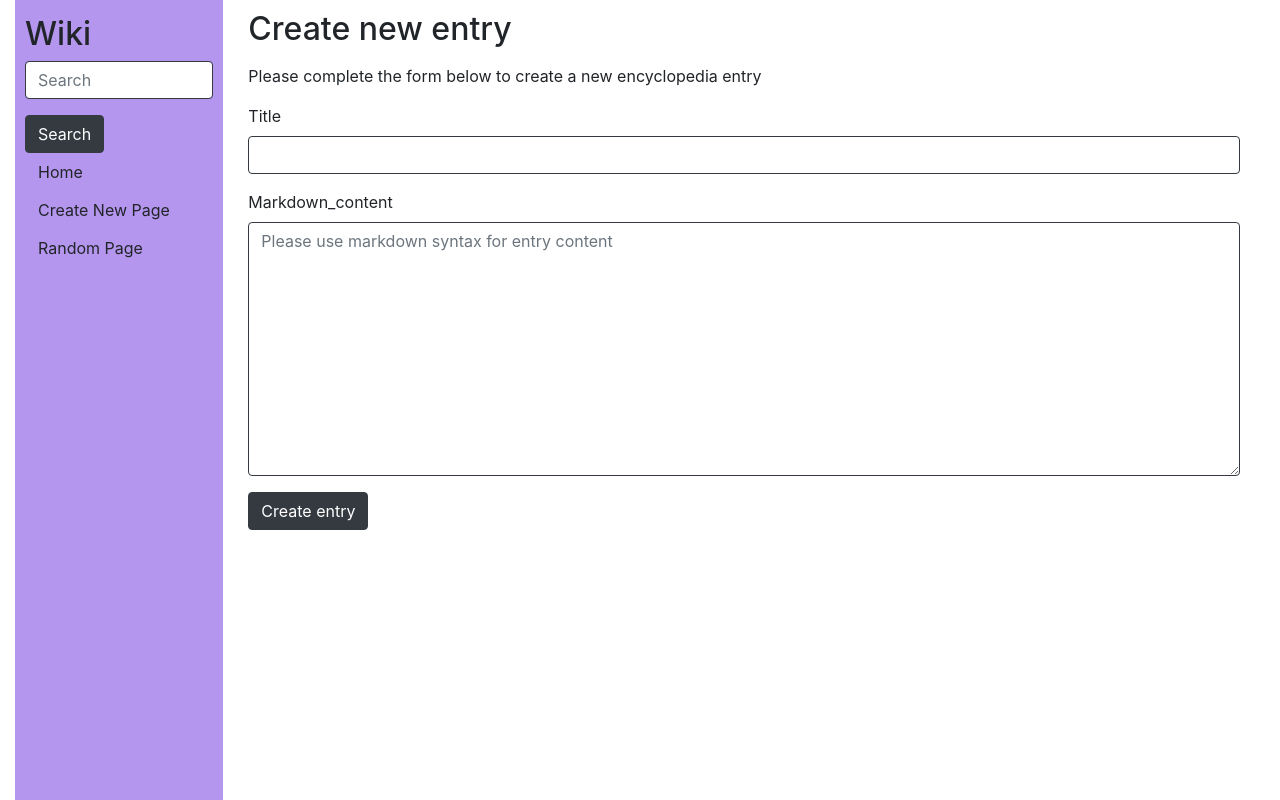
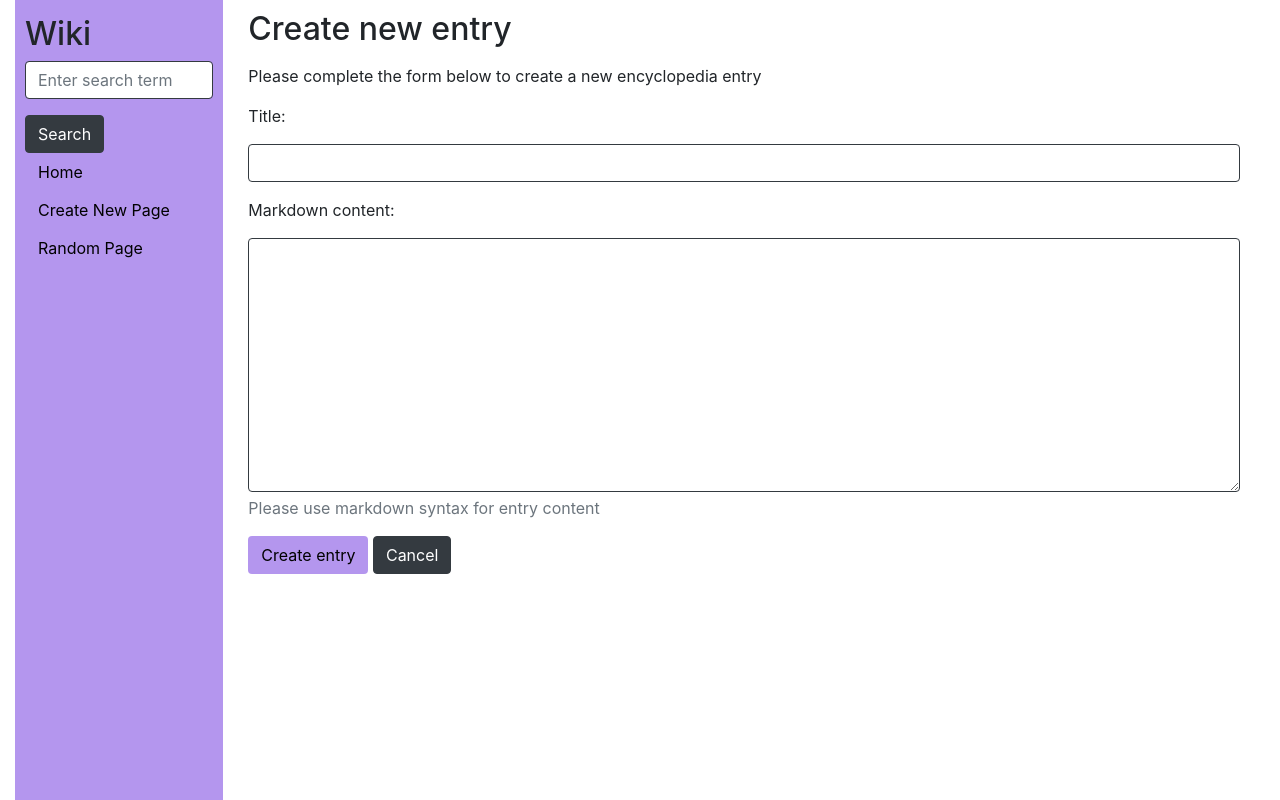
Before and after one commit to Erkison/wiki, a Django app: page /create_new_entry/ in a window 1280 px wide. Run offline with Django 3.2, Linux system fonts and the light colour scheme; some libraries are stand-ins or nearby versions.

Commit message:
minor tweaks

```diff
--- a/encyclopedia/forms.py
+++ b/encyclopedia/forms.py
@@ -1,15 +1,23 @@
 from django import forms
+from django.utils.translation import ugettext_lazy as _
 
 class SearchForm(forms.Form):
-    search_field = forms.CharField(label=False, widget=forms.TextInput(attrs={"placeholder": "Search",
-    "class":"form-control border border-dark",
+    search_field = forms.CharField(label=_("Search term:"), widget=forms.TextInput(
+        attrs={
+            "placeholder": "Enter search term",
+            "class":"form-control border border-dark",
     }))
 
 class CreateNewEntryForm(forms.Form):
-    title = forms.CharField(max_length=50, widget=forms.TextInput(attrs={
-        "class":"form-control border border-dark"
+    title = forms.CharField(
+        label=_("Title:"),
+        max_length=50,
+        widget=forms.TextInput(attrs={
+            "class":"form-control border border-dark"
     }))
-    markdown_content = forms.CharField(widget=forms.Textarea(attrs={
-        "class":"form-control border border-dark",
-        "placeholder": "Please use markdown syntax for entry content"
+    markdown_content = forms.CharField(
+        label=_("Markdown content:"),
+        help_text=_("Please use markdown syntax for entry content"),
+        widget=forms.Textarea(attrs={
+            "class":"form-control border border-dark",
     }))
--- a/encyclopedia/static/encyclopedia/styles.css
+++ b/encyclopedia/static/encyclopedia/styles.css
@@ -31,8 +31,24 @@ h1 {
     margin-top: 5px;
 }
 
-@media screen and (max-width: 600px) {
+@media screen and (max-device-width: 500px) {
     .sidebar {
         height: auto;
     }
 }
+
+.my-button {
+    background-color: rgba(159, 119, 233, 0.774) !important;
+    color: #010101;
+}
+.my-button:hover {
+    color: #f5f5f5;
+}
+
+.sidebar-link {
+    text-decoration: none;
+    color: #010101;
+}
+.sidebar-link:hover {
+    color: blanchedalmond;
+}
--- a/encyclopedia/templates/encyclopedia/create_new_entry.html
+++ b/encyclopedia/templates/encyclopedia/create_new_entry.html
@@ -14,7 +14,7 @@
             {% csrf_token %}
             {% for field in form %}
                 <div class="form-group">
-                    <label for="{{ field.id_for_label }}" class="label">{{ field.html_name|lower|capfirst }}</label>
+                    <label for="{{ field.id_for_label }}" class="label">{{ field.label_tag }}</label>
                     {{ field }}
                     {% if field.help_text %}
                         <p class="form-text text-muted">{{ field.help_text }}</p>
@@ -24,7 +24,9 @@
                     {% endif %}
                 </div>
             {% endfor %}
-            <button class="btn btn-dark" type="submit">Create entry</button>
+            <button class="btn my-button" type="submit">Create entry</button>
+            <a href="{{ request.META.HTTP_REFERER }}" class="btn btn-dark">Cancel</a>
+
         </form>
     </div>
 
--- a/encyclopedia/templates/encyclopedia/edit_entry.html
+++ b/encyclopedia/templates/encyclopedia/edit_entry.html
@@ -14,7 +14,7 @@
             {% csrf_token %}
             {% for field in form %}
                 <div class="form-group">
-                    <label for="{{ field.id_for_label }}" class="label">{{ field.html_name|lower|capfirst }}</label>
+                    <label for="{{ field.id_for_label }}" class="label">{{ field.label_tag }}</label>
                     {{ field }}
                     {% if field.help_text %}
                         <p class="form-text text-muted">{{ field.help_text }}</p>
@@ -24,7 +24,8 @@
                     {% endif %}
                 </div>
             {% endfor %}
-            <button class="btn btn-dark" type="submit">Save</button>
+            <button class="btn my-button" type="submit">Save</button>
+            <a href="{% url 'wiki:entry_title' entry_title %}" class="btn btn-dark">Cancel</a>
         </form>
     </div>
 
--- a/encyclopedia/templates/encyclopedia/entry_page.html
+++ b/encyclopedia/templates/encyclopedia/entry_page.html
@@ -9,6 +9,6 @@
         {{ entry|safe }}
     </div>
 
-    <a role="button" class="btn btn-dark" href="{% url 'wiki:edit_entry' entry_title %}">Edit entry</a>
+    <a role="button" class="btn my-button" href="{% url 'wiki:edit_entry' entry_title %}">Edit entry</a>
 
 {% endblock %}
--- a/encyclopedia/templates/encyclopedia/layout.html
+++ b/encyclopedia/templates/encyclopedia/layout.html
@@ -30,15 +30,15 @@
                             Search
                     </button>
                 </form>
-                <div class="sidebar_links">
+                <div>
                     <div>
-                        <a class="btn" href="{% url 'wiki:index' %}">Home</a>
+                        <a class="btn sidebar-link" href="{% url 'wiki:index' %}">Home</a>
                     </div>
                     <div>
-                        <a class="btn" href="{% url 'wiki:create_new_entry' %}">Create New Page</a>
+                        <a class="btn sidebar-link" href="{% url 'wiki:create_new_entry' %}">Create New Page</a>
                     </div>
                     <div>
-                        <a class="btn" href="{% url 'wiki:random_entry_page' %}">Random Page</a>
+                        <a class="btn sidebar-link" href="{% url 'wiki:random_entry_page' %}">Random Page</a>
                     </div>
                 </div>
                 {% block nav %}
--- a/encyclopedia/views.py
+++ b/encyclopedia/views.py
@@ -66,7 +66,8 @@ def edit_entry_page(request, *args, **kwargs):
             util.save_entry(entry_title.capitalize(), entry_content)
             return HttpResponseRedirect(reverse("wiki:entry_title", args=(entry_title,)))
     return render(request, "encyclopedia/edit_entry.html", {
-        "form":form
+        "form":form,
+        "entry_title":entry_title,
     })
 
 def search_results_page(request):
```
